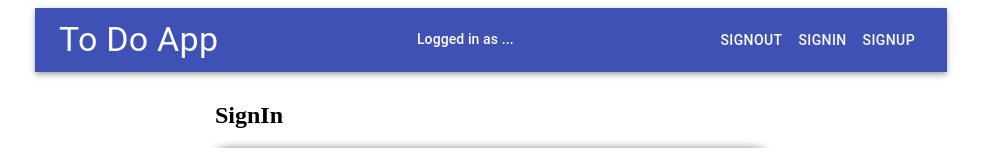
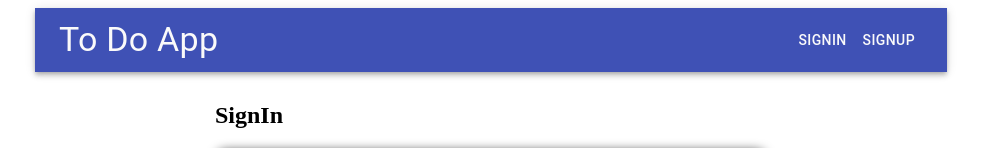
Before and after one commit to gmunilla14/mern-with-auth, a React (Create React App) app in the folder frontend/: page /signin in a window 1280 px wide. Shown: the top 148 px of the page, without its empty margins (149-1130 px from the left). Built offline with nearby package versions, Linux system fonts and the light colour scheme.

Commit message:
Add conditional rendering

```diff
--- a/frontend/src/components/navBar/NavBar.jsx
+++ b/frontend/src/components/navBar/NavBar.jsx
@@ -18,8 +18,7 @@ const useStyles = makeStyles({
 
 const NavBar = () => {
   const classes = useStyles();
-  const state = useSelector((state) => state);
-  console.log(state);
+  const auth = useSelector((state) => state.auth);
   const history = useHistory();
 
   const dispatch = useDispatch();
@@ -39,12 +38,19 @@ const NavBar = () => {
               To Do App
             </Link>
           </Typography>
+          {auth._id ? (
+            <>
+              {" "}
               <Typography variant="subtitle2" className={classes.root}>
-            Logged in as ...
+                Logged in as {auth.name}
               </Typography>
               <Button color="inherit" onClick={() => handleSignOut()}>
                 SignOut
-          </Button>
+              </Button>{" "}
+            </>
+          ) : (
+            <>
+              {" "}
               <Button color="inherit">
                 <Link className={classes.linkStyle} to="/signin">
                   SignIn
@@ -54,7 +60,9 @@ const NavBar = () => {
                 <Link className={classes.linkStyle} to="/signup">
                   SignUp
                 </Link>
-          </Button>
+              </Button>{" "}
+            </>
+          )}
         </Toolbar>
       </AppBar>
     </>
--- a/frontend/src/components/todos/AddTodos.jsx
+++ b/frontend/src/components/todos/AddTodos.jsx
@@ -1,5 +1,5 @@
 import React from "react";
-import { useDispatch } from "react-redux";
+import { useDispatch, useSelector } from "react-redux";
 import { addTodo, updateTodo } from "../../store/actions/todoActions";
 
 import { TextField, Button, Toolbar } from "@material-ui/core";
@@ -23,6 +23,8 @@ const AddTodo = ({ todo, setTodo }) => {
   const classes = useStyles();
   const dispatch = useDispatch();
 
+  const auth = useSelector((state) => state.auth);
+
   const handleSubmit = (e) => {
     e.preventDefault();
 
@@ -32,7 +34,7 @@ const AddTodo = ({ todo, setTodo }) => {
         name: todo.name,
         isComplete: todo.isComplete,
         date: todo.date,
-        author: todo.author,
+        author: auth.name,
         uid: todo.uid
       };
       dispatch(updateTodo(updatedTodo, id));
@@ -67,7 +69,7 @@ const AddTodo = ({ todo, setTodo }) => {
             fullWidth
             value={todo.name}
             onChange={(e) => {
-              setTodo({ ...todo, name: e.target.value });
+              setTodo({ ...todo, name: e.target.value, author: auth.name });
               console.log(todo);
             }}
           />
--- a/frontend/src/components/todos/Todos.jsx
+++ b/frontend/src/components/todos/Todos.jsx
@@ -1,12 +1,18 @@
 import React, {useState} from "react";
 import AddTodo from "./AddTodos";
 import ListTodos from "./ListTodos";
+import { Redirect } from "react-router-dom";
+import { useSelector } from "react-redux";
 
 const Todos = () => {
   const [todo, setTodo] = useState({
     name: "",
     isComplete: false,
   });
+
+  const auth = useSelector(state => state.auth)
+
+  if(!auth._id) return <Redirect to="/signin"/>
   return (
     <>
       <h2>Todos</h2>
```
Lines whose indentation alone changed are shown as unchanged.
